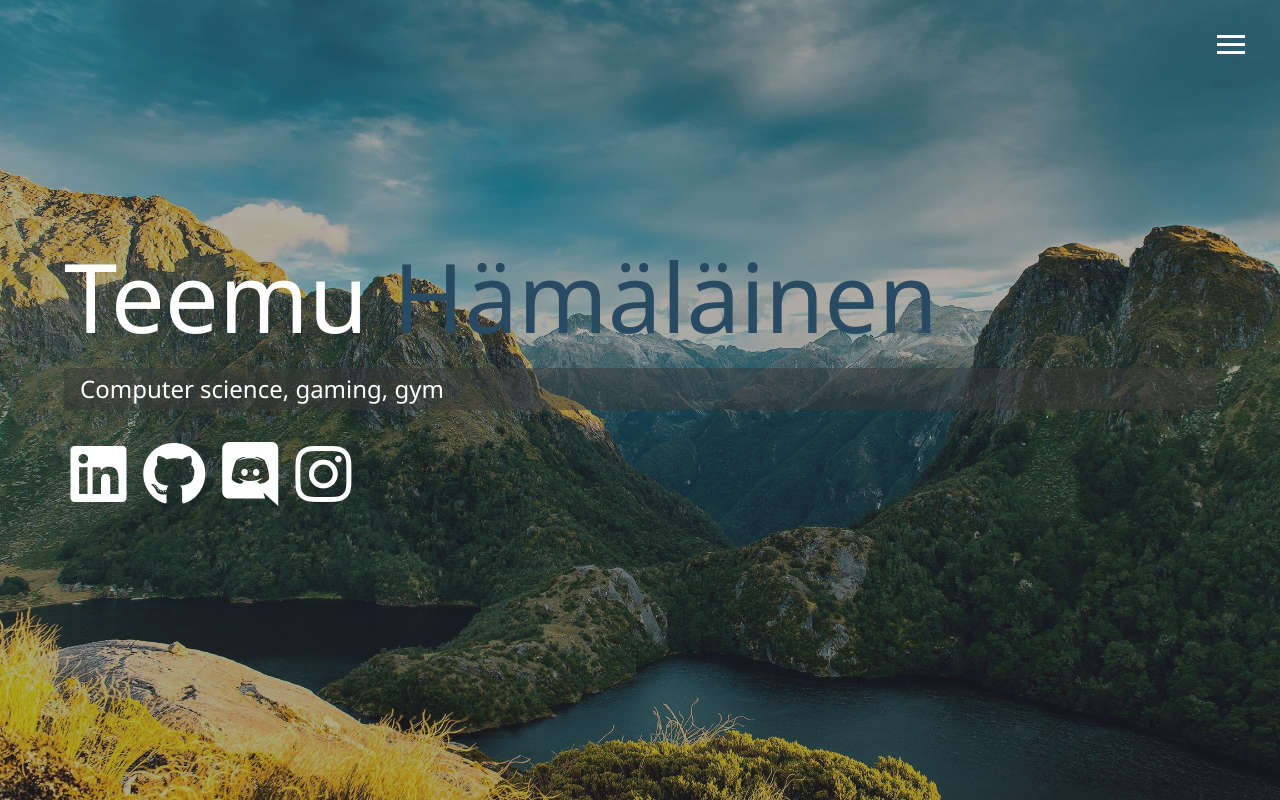
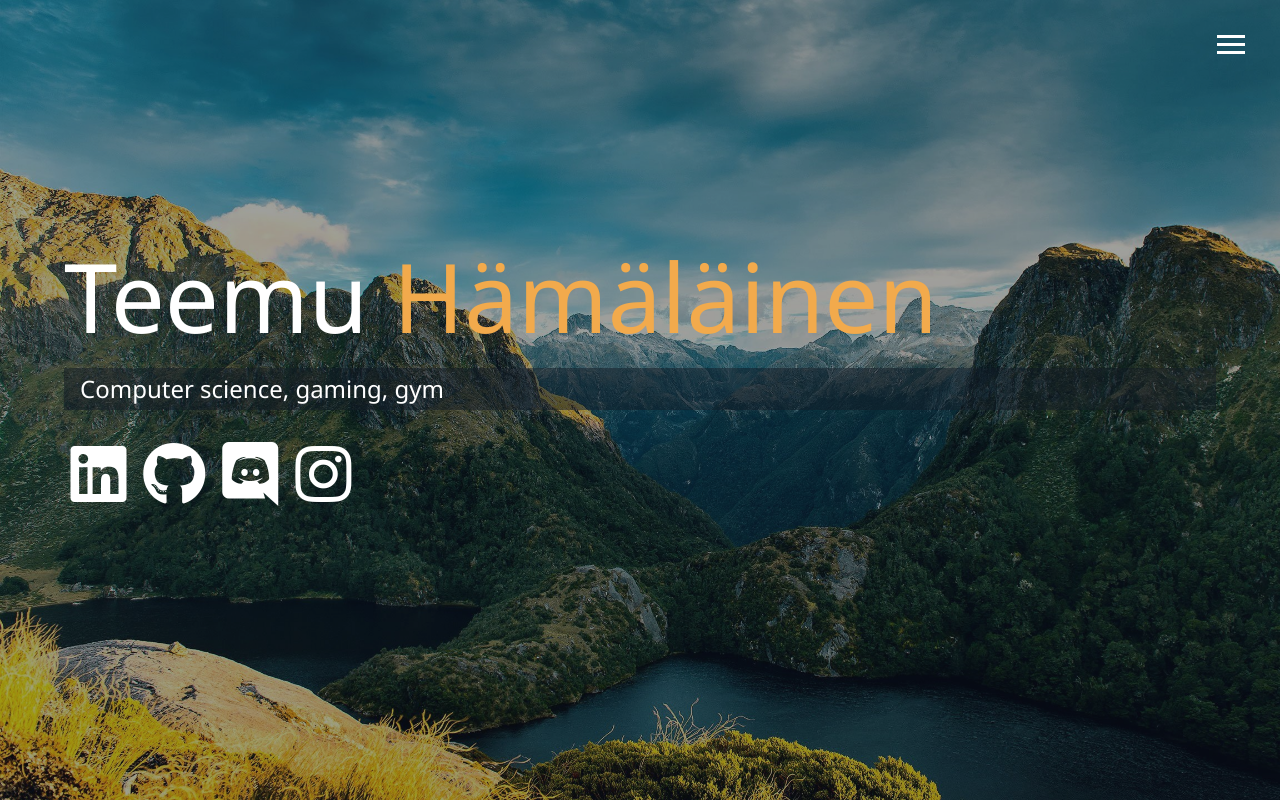
Before and after one commit to temevh/portfolio, a website: page dist/index.html in a window 1280 px wide. Drawn offline with nearby package versions, Linux system fonts and the light colour scheme; files that its build step writes are made by us from their sources.

Commit message:
changed colors

```diff
--- a/scss/_config.scss
+++ b/scss/_config.scss
@@ -1,5 +1,5 @@
-$primary-color: #353535;
-$secondary-color: #284b63;
+$primary-color: #101820;
+$secondary-color: #F2AA4C;
 $show-home-image: true;
 $home-image: url('../img/taustakuva.jpg');
 $backgroud-opacity: 0.4;
```
